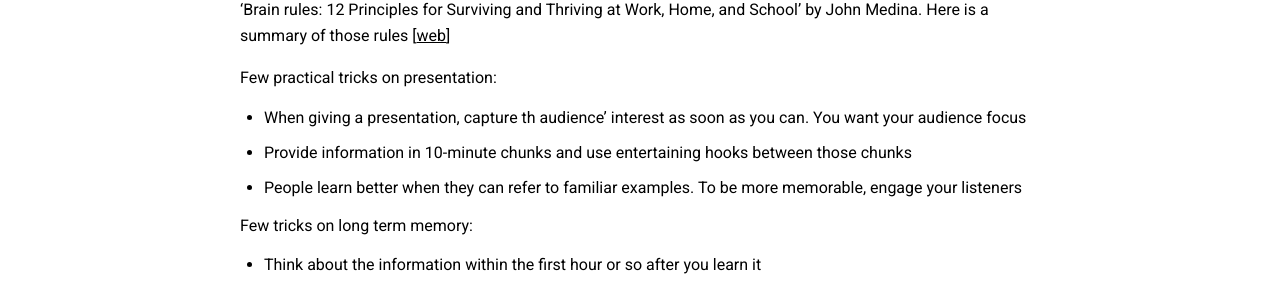
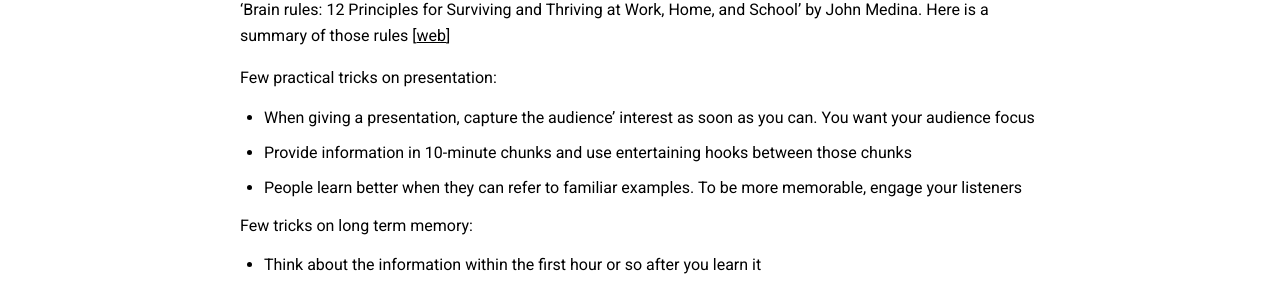
Before and after one commit to sylvainwhite/sylvain-white-dev, a Jekyll site: the page built from pages/softskills.md, in a window 1280 px wide and 900 px high, scrolled down 910 px. Shown: the part 152-443 px from the top of the window. Built offline with Jekyll 4.4.1, drawn with Linux system fonts in a browser that asks for light colours; nearby versions of some CDN libraries.

Commit message:
Fix typos

```diff
--- a/pages/softskills.md
+++ b/pages/softskills.md
@@ -46,7 +46,7 @@
 
 Few practical tricks on presentation:
 
-* When giving a presentation, capture th audience' interest as soon as you can. You want your audience focus
+* When giving a presentation, capture the audience' interest as soon as you can. You want your audience focus
 * Provide information in 10-minute chunks and use entertaining hooks between those chunks
 * People learn better when they can refer to familiar examples. To be more memorable, engage your listeners
 
```
Also changed, not shown: pages/management.md (+1 -1 lines).
